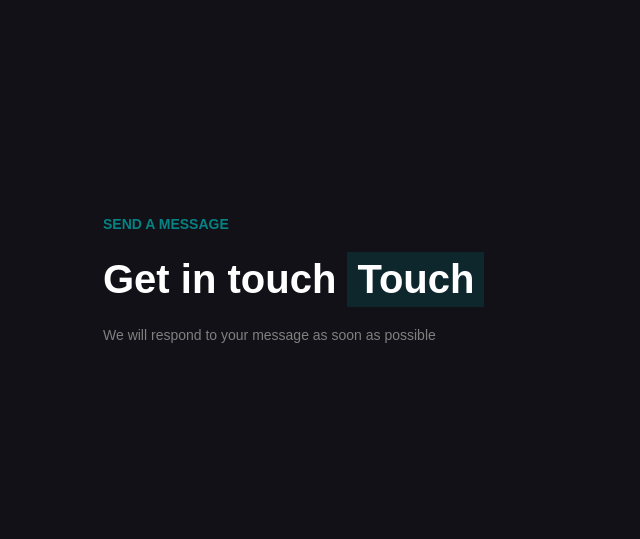
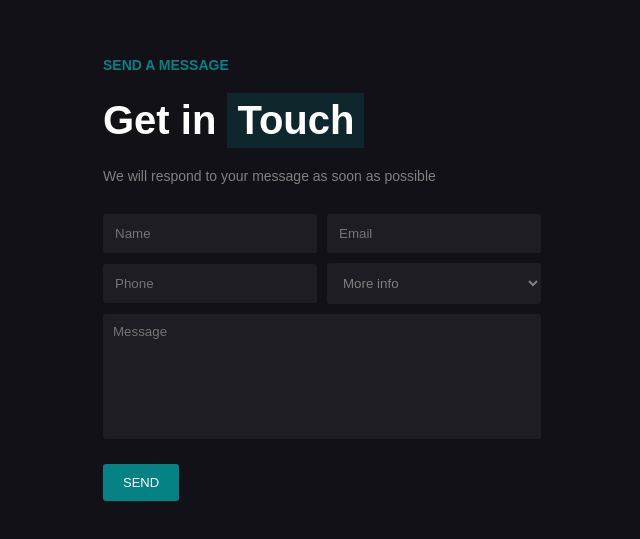
Before and after one commit to Andrea8802/proj-html-vuejs, a Vue app: page / in a window 1280 px wide. Shown: the part 4431-4970 px from the top of the page, without its empty margins (217-857 px from the left). Built offline with nearby package versions, Linux system fonts and the light colour scheme.

Commit message:
Creato form input footer

```diff
--- a/src/components/Footer/TopFooter.vue
+++ b/src/components/Footer/TopFooter.vue
@@ -14,7 +14,7 @@ export default {
             </div>
 
             <div class="title">
-                Get in touch
+                Get in
                 <div class="bg-title">
                     Touch
                 </div>
@@ -23,6 +23,26 @@ export default {
             <div class="text">
                 We will respond to your message as soon as possible
             </div>
+
+            <form>
+                <input type="text" name="name" placeholder="Name" required>
+
+                <input type="email" name="email" placeholder="Email" required>
+
+                <input type="tel" name="phone" placeholder="Phone">
+
+                <select name="type">
+                    <option value="">
+                        More info
+                    </option>
+                </select>
+
+                <input type="text" name="message" placeholder="Message" required minlength="10" class="message">
+
+                <button type="submit" class="button solid">
+                    SEND
+                </button>
+            </form>
         </div>
 
         <div class="right">
@@ -61,6 +81,41 @@ section {
             color: $text-color;
             font-size: 14px;
         }
+
+        form {
+            margin-top: 30px;
+            width: 70%;
+            @include d-flex(flex-start, center);
+            flex-wrap: wrap;
+            gap: 10px;
+
+            input,
+            select {
+                background-color: #1d1d23;
+                color: $light-text-color;
+                border: none;
+                width: calc(50% - 10px);
+                padding: 12px;
+                border-radius: 3px;
+            }
+
+            select {
+                color: $text-color;
+            }
+
+            .message {
+                width: calc(100% - 10px);
+                padding: 10px 10px 100px;
+            }
+
+            button {
+                border: none;
+                margin-top: 15px;
+            }
+        }
+
+
+
     }
 }
 </style>
```
